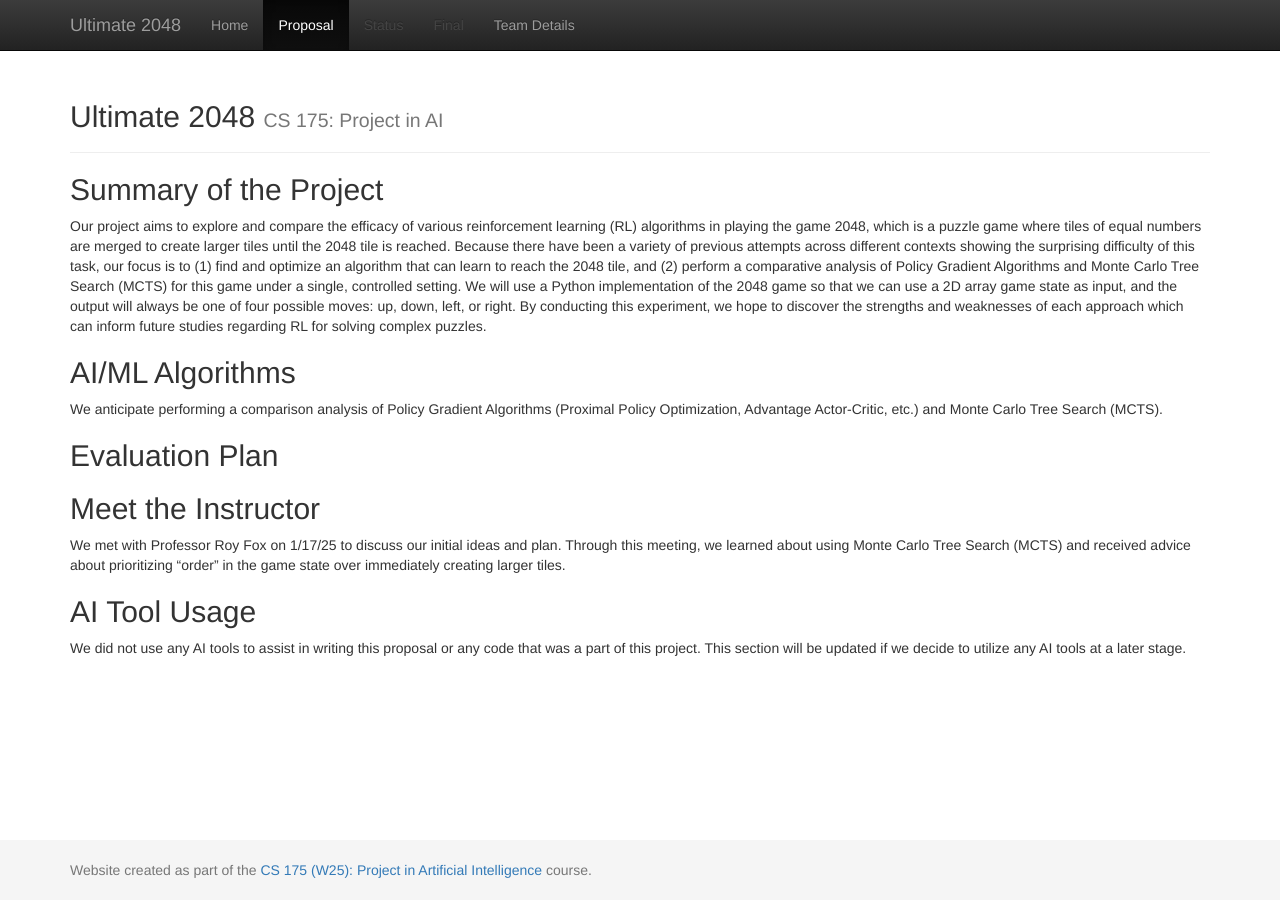
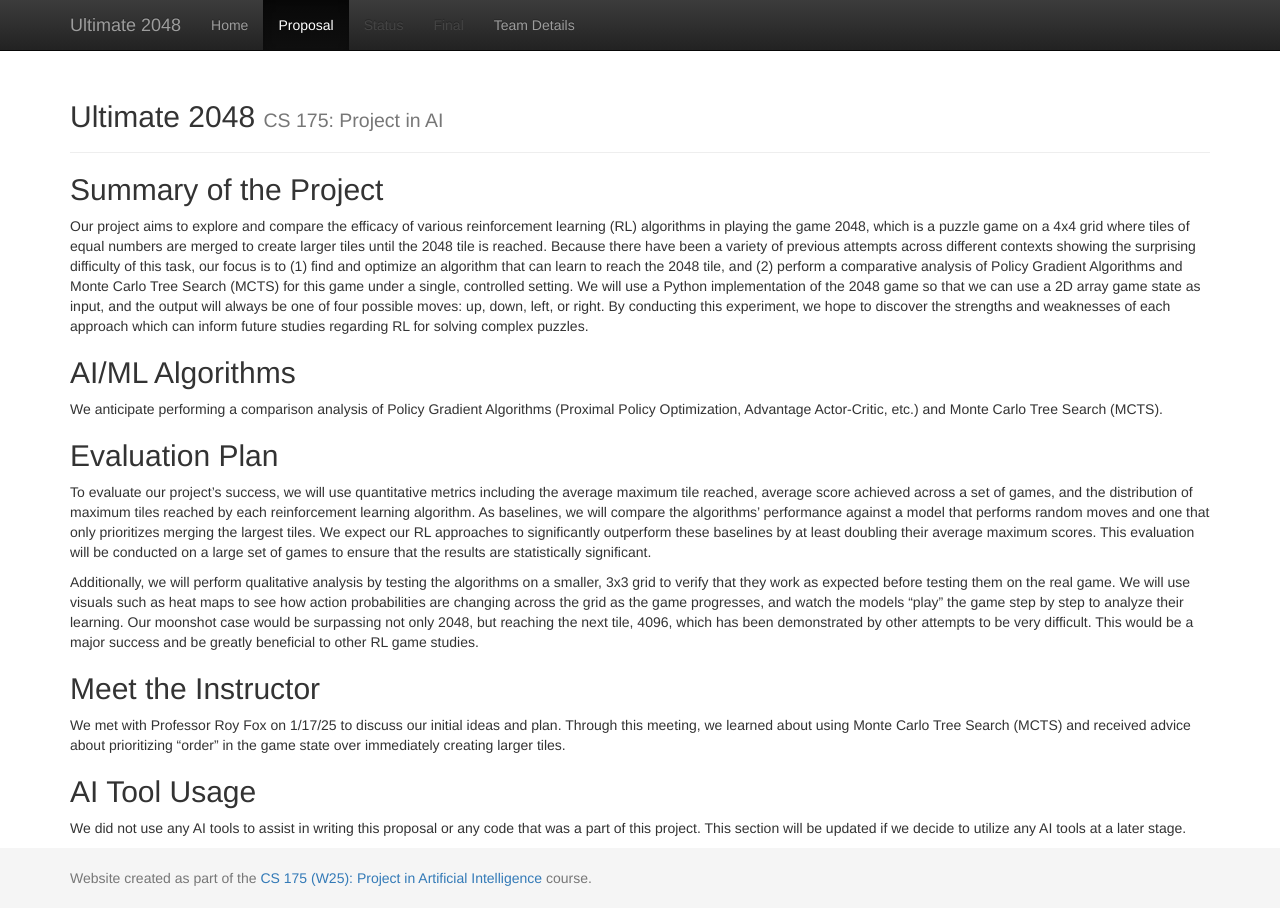
Before and after one commit to AnthonyCusi/ultimate-2048, a Jekyll site: the page built from docs/proposal.md, in a window 1280 px wide. Built offline with Jekyll 4.4.1, drawn with Linux system fonts in a browser that asks for light colours.

Commit message:
Added evaluation plan

```diff
--- a/docs/proposal.md
+++ b/docs/proposal.md
@@ -4,12 +4,15 @@ title: proposal
 ---
 
 ## Summary of the Project
-Our project aims to explore and compare the efficacy of various reinforcement learning (RL) algorithms in playing the game 2048, which is a puzzle game where tiles of equal numbers are merged to create larger tiles until the 2048 tile is reached. Because there have been a variety of previous attempts across different contexts showing the surprising difficulty of this task, our focus is to (1) find and optimize an algorithm that can learn to reach the 2048 tile, and (2) perform a comparative analysis of Policy Gradient Algorithms and Monte Carlo Tree Search (MCTS) for this game under a single, controlled setting. We will use a Python implementation of the 2048 game so that we can use a 2D array game state as input, and the output will always be one of four possible moves: up, down, left, or right. By conducting this experiment, we hope to discover the strengths and weaknesses of each approach which can inform future studies regarding RL for solving complex puzzles.
+Our project aims to explore and compare the efficacy of various reinforcement learning (RL) algorithms in playing the game 2048, which is a puzzle game on a 4x4 grid where tiles of equal numbers are merged to create larger tiles until the 2048 tile is reached. Because there have been a variety of previous attempts across different contexts showing the surprising difficulty of this task, our focus is to (1) find and optimize an algorithm that can learn to reach the 2048 tile, and (2) perform a comparative analysis of Policy Gradient Algorithms and Monte Carlo Tree Search (MCTS) for this game under a single, controlled setting. We will use a Python implementation of the 2048 game so that we can use a 2D array game state as input, and the output will always be one of four possible moves: up, down, left, or right. By conducting this experiment, we hope to discover the strengths and weaknesses of each approach which can inform future studies regarding RL for solving complex puzzles.
 
 ## AI/ML Algorithms
 We anticipate performing a comparison analysis of Policy Gradient Algorithms (Proximal Policy Optimization, Advantage Actor-Critic, etc.) and Monte Carlo Tree Search (MCTS).
 
 ## Evaluation Plan
+To evaluate our project's success, we will use quantitative metrics including the average maximum tile reached, average score achieved across a set of games, and the distribution of maximum tiles reached by each reinforcement learning algorithm. As baselines, we will compare the algorithms' performance against a model that performs random moves and one that only prioritizes merging the largest tiles. We expect our RL approaches to significantly outperform these baselines by at least doubling their average maximum scores. This evaluation will be conducted on a large set of games to ensure that the results are statistically significant.
+
+Additionally, we will perform qualitative analysis by testing the algorithms on a smaller, 3x3 grid to verify that they work as expected before testing them on the real game. We will use visuals such as heat maps to see how action probabilities are changing across the grid as the game progresses, and watch the models "play" the game step by step to analyze their learning. Our moonshot case would be surpassing not only 2048, but reaching the next tile, 4096, which has been demonstrated by other attempts to be very difficult. This would be a major success and be greatly beneficial to other RL game studies.
 
 ## Meet the Instructor
 We met with Professor Roy Fox on 1/17/25 to discuss our initial ideas and plan. Through this meeting, we learned about using Monte Carlo Tree Search (MCTS) and received advice about prioritizing "order" in the game state over immediately creating larger tiles.
```
